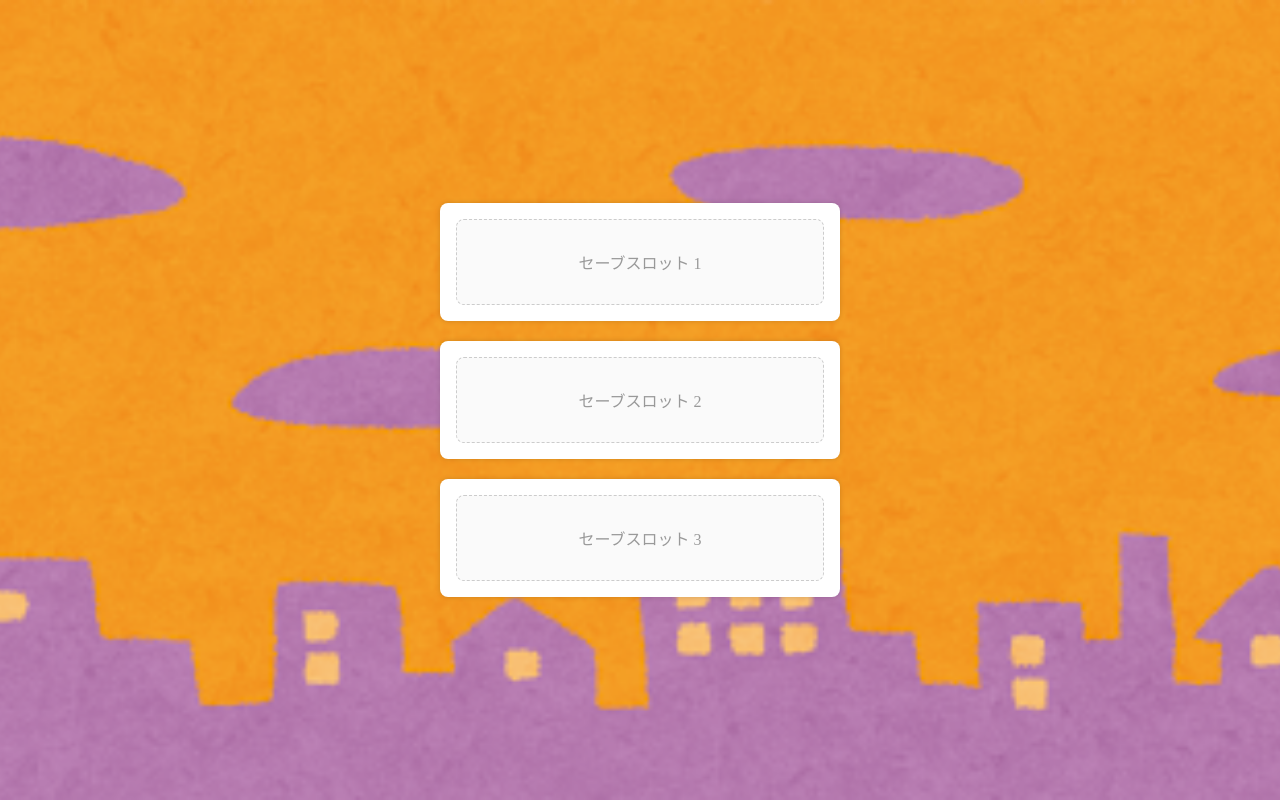
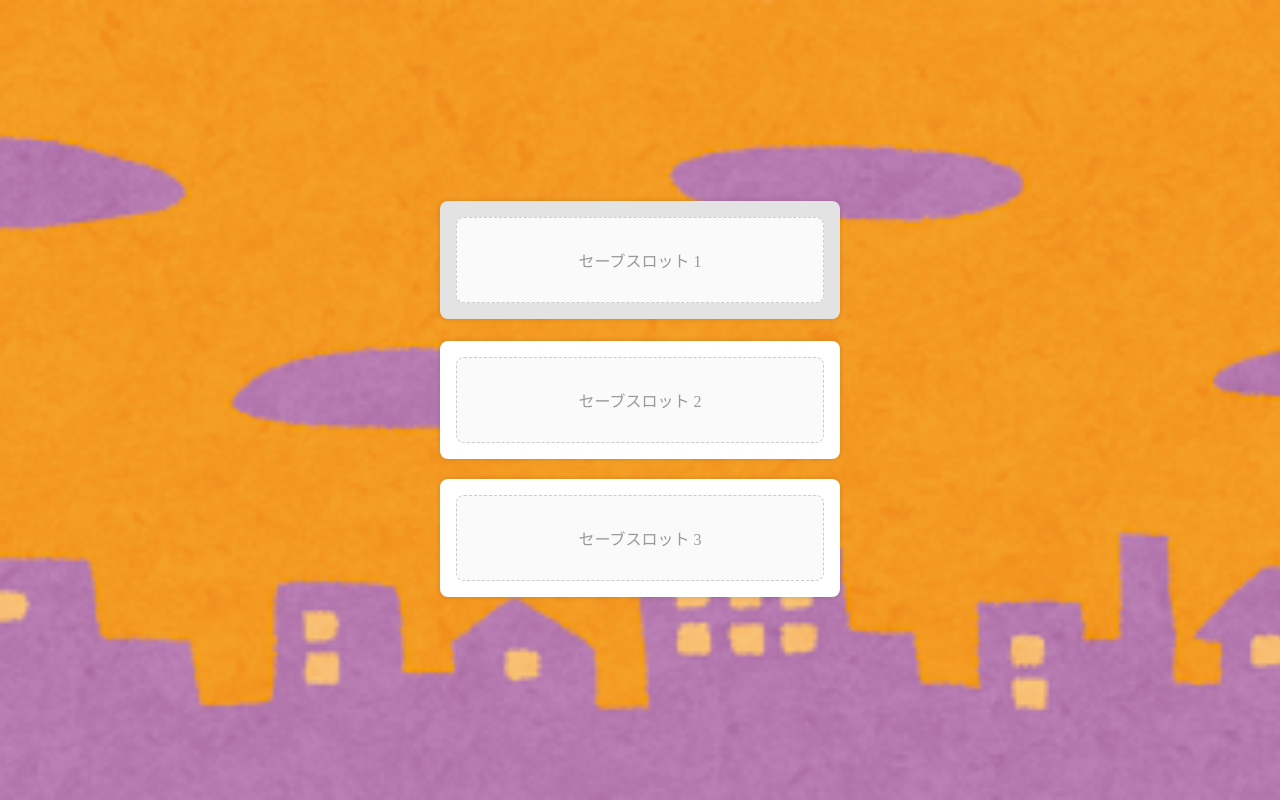
Before and after one commit to ejimasyota/MProject, a PHP site: page /pages/SelectSaveSlot.html in a window 1280 px wide, with the pointer over the restyled element. Run offline with PHP 8.4, Linux system fonts and the light colour scheme.

Commit message:
セーブスロットのホバーイベントを追加

```diff
--- a/asetts/css/style.css
+++ b/asetts/css/style.css
@@ -107,6 +107,13 @@ body{
   box-shadow: 0 0 5px rgba(0,0,0,0.15);
   position: relative;
 }
+.SaveSlot:hover {
+  background-color: #e3e3e3;
+  transform: translateY(-2px);
+}
+.SaveSlot:active {
+  transform: translateY(0);
+}
 /* 4.セーブスロットのヘッダー */
 .SaveSlotHeader {
   display: flex;
```
